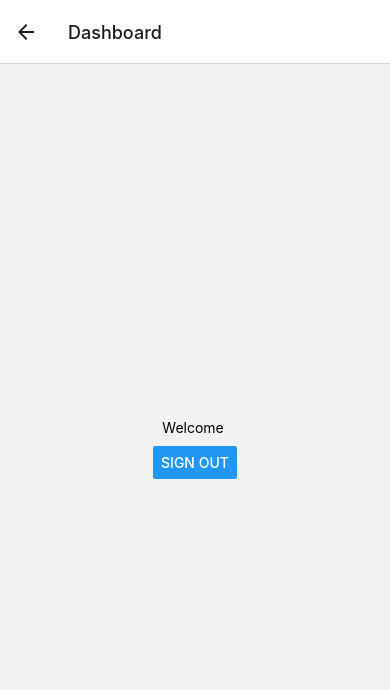
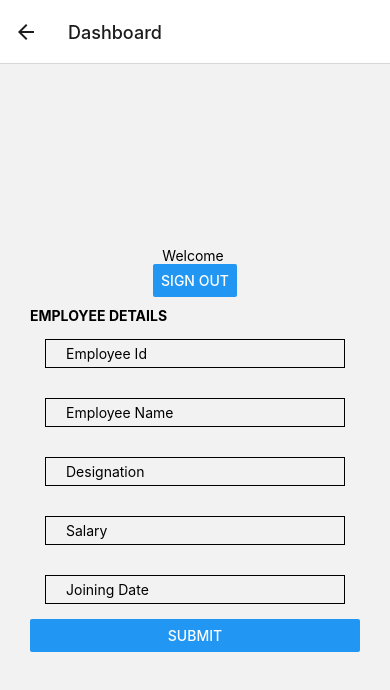
Before and after one commit to gomathiCoder/Appwrite-Practice, a React Native app: screen /Dashboard in a window 390 px wide. Shown: the top 690 px of the page. Built offline with nearby package versions, Linux system fonts and the light colour scheme; no server answers; what expo-linking would draw is missing.

Commit message:
Feat: Add Employee Details form

```diff
--- a/components/Dashboard.js
+++ b/components/Dashboard.js
@@ -1,11 +1,18 @@
 import AsyncStorage from "@react-native-async-storage/async-storage";
 import React, {useState, useEffect} from "react";
-import {View, Text, StyleSheet, Button} from 'react-native';
+import {View, Text, StyleSheet, Button, TextInput} from 'react-native';
 import account from "../config/index";
 
 export default function Dashboard({navigation}){
 
     const [user, setUser] = useState('');
+    const [employeeDetails, setEmployeeDetails] = useState({
+        EmployeeId:'',
+        EmployeeName:'',
+        Designation:'',
+        Salary: null,
+        JoiningDate: ''
+    });
 
     useEffect(() => {
         getUserName()
@@ -28,12 +35,48 @@ export default function Dashboard({navigation}){
         error => console.log(error))
     }
 
+    function handleSubmit(){
+        console.log(employeeDetails);
+    }
+
     return (
         <View style={styles.container}>
             <Text>Welcome {user}</Text>
+            <Button title="Sign Out" onPress={() => handleSignOutSubmit()} />
             <View style={{margin:10}}>
-        <Button title="Sign Out" onPress={() => handleSignOutSubmit()} />
-      </View>
+                <Text style={{fontWeight:'bold'}}>EMPLOYEE DETAILS</Text>
+                <TextInput
+                    placeholder='Employee Id'
+                    style={styles.input}
+                    value={employeeDetails.EmployeeId}
+                    onChangeText={value => setEmployeeDetails({...employeeDetails, EmployeeId:value})}
+                />
+                <TextInput
+                    placeholder="Employee Name"
+                    style={styles.input}
+                    value={employeeDetails.EmployeeName}
+                    onChangeText={value => setEmployeeDetails({...employeeDetails, EmployeeName:value})}
+                />
+                <TextInput
+                    placeholder="Designation"
+                    style={styles.input}
+                    value={employeeDetails.Designation}
+                    onChangeText={value => setEmployeeDetails({...employeeDetails, Designation:value})}
+                />
+                <TextInput
+                    placeholder="Salary"
+                    style={styles.input}
+                    value={employeeDetails.Salary}
+                    onChangeText={value => setEmployeeDetails({...employeeDetails, Salary:value})}
+                />
+                <TextInput
+                    placeholder="Joining Date"
+                    style={styles.input}
+                    value={employeeDetails.JoiningDate}
+                    onChangeText={value => setEmployeeDetails({...employeeDetails, JoiningDate:value})}
+                />
+                <Button title="Submit" onPress={handleSubmit}/>
+            </View>
         </View>
     )
 }
@@ -43,5 +86,12 @@ const styles = StyleSheet.create({
         flex:1,
         justifyContent:'center',
         alignItems:'center'
+    },
+    input:{
+        width:300,
+        borderWidth: 1,
+        paddingVertical:5,
+        paddingHorizontal:20,
+        margin: 15
     }
 })
```
